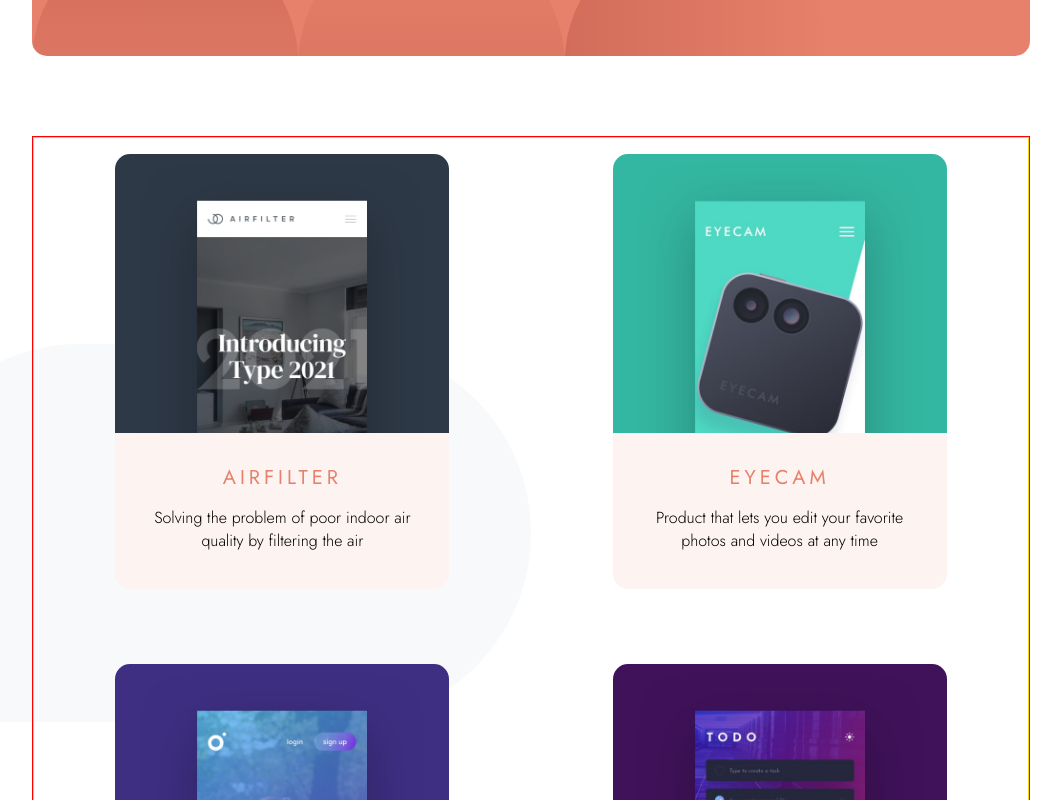
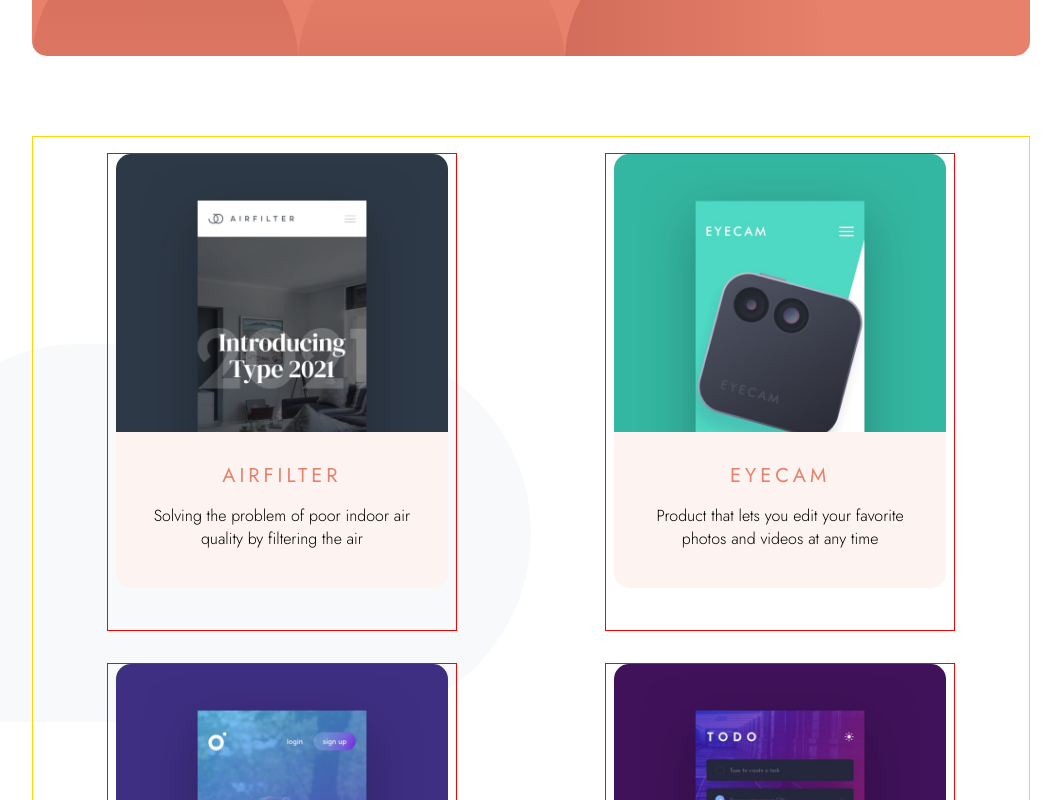
Before and after one commit to SJellen/designo, a Next.js app: page /appdesign in a window 1280 px wide. Shown: the part 360-1160 px from the top of the page, without its empty margins (109-1170 px from the left). Built offline with nearby package versions, Linux system fonts and the light colour scheme.

Commit message:
work on projecttiel

```diff
--- a/styles/ProjectContainer.module.scss
+++ b/styles/ProjectContainer.module.scss
@@ -3,7 +3,6 @@
 .container {
     width: 78%;
     height: auto;
-    border: 1px solid red;
     margin: 5rem auto;
 }
 
--- a/styles/ProjectTIle.module.scss
+++ b/styles/ProjectTIle.module.scss
@@ -6,6 +6,7 @@
     height: 478px;
     margin: 1rem auto;
     padding: 0 .5rem;
+    border: 1px solid red;
 }
 
 .imgContainer {
```
